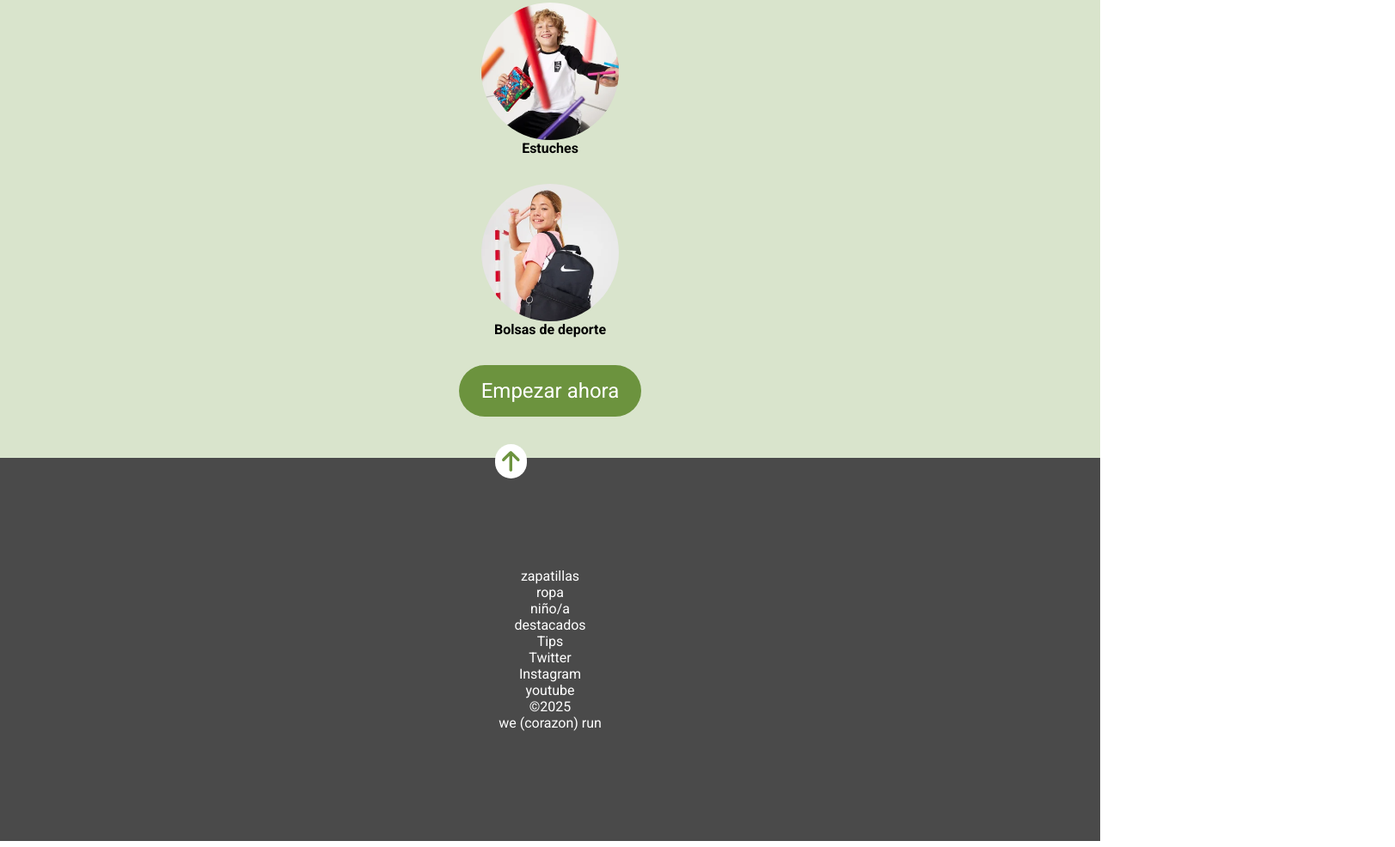
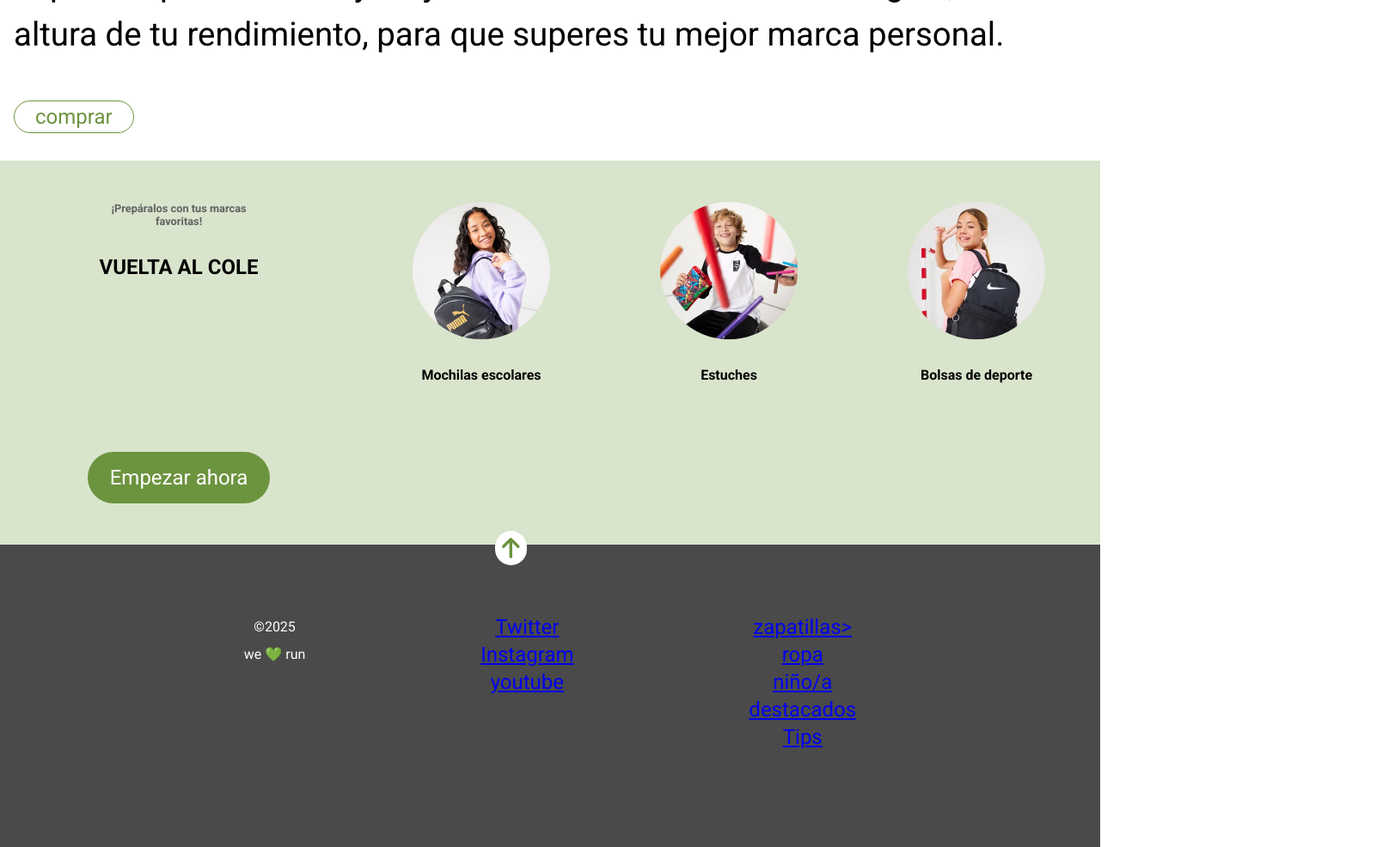
Before and after one commit to Adalab/modulo-1-evaluacion-final-Colet-Cristina, a plain HTML site: page index.html in a window 1280 px wide. Shown: the part 1517-2503 px from the top of the page at 86% size, 1623 px wide, since content can reach past the window. Drawn offline with Linux system fonts and the light colour scheme.

Commit message:
end commit

```diff
--- a/index.html
+++ b/index.html
@@ -11,43 +11,40 @@
         rel="stylesheet">
     <link rel="stylesheet" href="./style.css" />
 </head>
-<!----  ----------------- SECCION-BODY --------------------------------  ---->
 
 <body>
-    <!-- ----------------       --- Hero----            -- -->
+
     <header class="hero" id="hero-top">
         <div class="menu-container">
             <a href="https://adalab.es/" rel="pagina adalab">
                 <img src="./image/menu-ico.svg" alt="boton hamburgesa" class="menu" />
             </a>
-
         </div>
         <div class="tex">
-            <h1 class="title">COMIENZOS COMPARTIDOS</h1>
+            <h2 class="shop">COMIENZOS COMPARTIDOS</h2>
             <p class="delusion">Todo lo que necesitan para volver al cole con ilusión</p>
         </div>
         <a href="#vuelta-al-cole">
             <img src="./image/scroll.svg" alt="Flecha scroll" class="scroll">
         </a>
     </header>
-    <!--    -------content------       -->
     <main>
         <section class="content">
             <p class="history">HISTORIAS, MODAS Y ROPA DEPORTIVA</p>
-            <h2 class="shop">TU TIENDA DE DEPORTE</h2>
+            <h1 class="title">TU TIENDA DE DEPORTE</h1>
             <p class="sport"> El deporte nos mantiene en forma. Nos mantiene alerta. Nuestra ropa deportiva para hombre
                 y mujer te
                 ofrece las últimas tecnologías, a la altura de tu rendimiento, para que superes tu mejor marca
                 personal.</p>
             <a class="button-shop" href="https://adalab.es/" rel="pagina adalab">comprar</a>
         </section>
-        <!-- -----------------Reason------------------- -->
         <section class="Reason" id="vuelta-al-cole">
             <div class="list-item">
                 <p class="call"> ¡Prepáralos con tus marcas favoritas!</p>
                 <h2 class="Lap"> VUELTA AL COLE</h2>
             </div>
-            <div class="list-item"><img src="./image/niña-puma-desk.png" alt="Niña con mochila" class="img">
+            <div class="list-item">
+                <img src="./image/niña-puma-desk.png" alt="Niña con mochila" class="img">
                 <span>Mochilas escolares</span>
             </div>
             <div class="list-item">
@@ -59,28 +56,47 @@
                 <span>Bolsas de deporte</span>
             </div>
             <a class="button-now" href="https://adalab.es/" rel="pagina adalab">Empezar ahora</a>
-
         </section>
     </main>
-    <!--  ------------------footer---------------------   -->
     <footer class="page">
         <a href="#hero-top">
             <img src="./image/ico-arrow-green.svg" alt="Flecha" class="arrow">
         </a>
-        <ul class="clothes">
-            <li>zapatillas</li>
-            <li>ropa</li>
-            <li>niño/a</li>
-            <li>destacados</li>
-            <li>Tips</li>
-        </ul>
-        <ul class="social">
-            <li>Twitter</li>
-            <li>Instagram</li>
-            <li>youtube</li>
-            <li>&copy;2025</li>
-            <li>we (corazon) run</li>
-        </ul>
+        <div class="footer">
+            <ul class="clothes">
+                <li>
+                    <a href="https://adalab.es/" rel="pagina adalab">zapatillas></a>
+                </li>
+                <li>
+                    <a href="https://adalab.es/" rel="pagina adalab">ropa</a>
+
+                </li>
+                <li>
+                    <a href="https://adalab.es/" rel="pagina adalab">niño/a</a>
+                </li>
+                <li>
+                    <a href="https://adalab.es/" rel="pagina adalab">destacados</a>
+                </li>
+                <li>
+                    <a href="https://adalab.es/" rel="pagina adalab">Tips</a>
+                </li>
+            </ul>
+            <ul class="social">
+                <li>
+                    <a href="https://adalab.es/" rel="pagina adalab">Twitter</a>
+                </li>
+                <li>
+                    <a href="https://adalab.es/" rel="pagina adalab">Instagram</a>
+                </li>
+                <li>
+                    <a href="https://adalab.es/" rel="pagina adalab">youtube</a>
+                </li>
+            </ul>
+            <ul class="copy">
+                <li>&copy;2025</li>
+                <li>we &#128154 run</li>
+            </ul>
+        </div>
     </footer>
 </body>
 
--- a/style.css
+++ b/style.css
@@ -6,15 +6,11 @@
 
 :root {
     font-family: "roboto", sans-serif;
-    font-optical-sizing: auto;
 }
-
-/*-- ---------hero---------*/
 
 .hero {
     display: flex;
     align-items: center;
-    justify-content: center;
     background-image: url("./image/cover.jpeg");
     background-size: cover;
     background-repeat: no-repeat;
@@ -23,7 +19,6 @@
     width: 100%;
     position: relative;
     color: white;
-    /* max-width: 100%;*/
 }
 
 .menu-container {
@@ -39,11 +34,18 @@
     background-color: #6c933e;
 }
 
+.shop {
+    margin: 10%;
+    font-weight: bold letter-spacing:;
+    text-align: center;
+    font-size: 3rem;
+}
 
-.text {
-    display: flex;
-    flex-direction: column;
-    align-content: flex-end
+.delusion {
+    margin: 10%;
+    letter-spacing: ;
+    text-align: center;
+    font-size: 1.3rem;
 }
 
 .cover {
@@ -53,23 +55,28 @@
     display: block;
 }
 
-/*  ----------------content------------------  */
+.scroll {
+    background-color: white;
+    height: 3rem;
+    border-radius: 50%;
+    padding: 1rem 1rem;
+    position: absolute;
+    bottom: 0.5rem;
+    left: 45%;
+    top: 85%;
+}
+
 .content {
 
     display: flex;
-    /*contenedor flexibl */
     flex-direction: column;
     align-items: flex-start;
     text-align: left;
     line-height: 1.5;
-    /* altura linea texto*/
-    font-size: 1.25rem;
     width: 100%;
-    /* ancho completo*/
+
     padding: 2rem 1rem;
-    /* espacio interno*/
     max-width: 50rem;
-    /* responsi evita que se estire demasiado*/
     margin: 0 auto;
 }
 
@@ -81,6 +88,7 @@
 }
 
 .sport {
+    font-size: larger;
     margin-bottom: 3rem;
 }
 
@@ -94,11 +102,7 @@
     align-self: flex-start;
 }
 
-/*--------------Reaso------------------*/
-
 .Reason {
-    display: grid;
-    grid-template-columns: 1fr;
     text-align: center;
     gap: 2rem;
     background-color: #d9e4cc;
@@ -107,6 +111,13 @@
 }
 
 .list-item {
+    display: grid;
+    grid-template-columns: 1fr;
+    text-align: center;
+    gap: 2rem;
+    background-color: #d9e4cc;
+    padding: 1.5rem 1rem 3rem 1rem;
+    justify-items: center;
     display: flex;
     flex-direction: column;
     align-items: center;
@@ -121,7 +132,7 @@
     height: 10rem;
     border-radius: 50%;
     object-fit: cover;
-    /*imagen dentro del circulo*/
+
 }
 
 .call {
@@ -140,13 +151,12 @@
     padding: 1rem 1.6rem;
 }
 
-/*----   footer  ------*/
 .page {
 
     background-color: #4a4a4a;
     color: white;
     text-align: center;
-    padding: 8rem;
+    padding: 5rem;
     position: relative;
 }
 
@@ -160,10 +170,91 @@
     top: -1rem;
 }
 
+.footer {
+    text-decoration: none;
+
+    font-size: 1.5rem;
+    line-height: 2rem;
+}
+
 .clothes {
+    text-decoration: none;
     list-style-type: none;
+    margin-bottom: 2rem;
 }
 
 .social {
     list-style-type: none;
+    margin-bottom: 2rem;
 }
+
+.copy {
+    list-style-type: none;
+    font-size: 1rem;
+}
+
+@media (min-width: 1200px) {
+    .menu {
+        height: 5rem;
+    }
+
+    .hero {
+        padding: 40rem;
+    }
+
+    .tex {
+
+        display: flex;
+        flex-direction: column;
+    }
+
+    .shop {
+        font-size: 8rem;
+        margin-right: 4rem;
+        margin-bottom: 0.5rem;
+    }
+
+    .delusion {
+        font-size: 3rem;
+        margin-right: 5rem;
+        margin-top: 0.5rem;
+    }
+
+    .content {
+        max-width: 90rem;
+        margin-left: auto;
+        margin-right: 50rem;
+        font-size: 2rem;
+    }
+
+    .Reason {
+        display: grid;
+        grid-template-columns: 1.5fr repeat(3, 1fr);
+        gap: 2rem;
+        justify-content: center;
+        margin: 0 auto;
+    }
+
+    .list-item {
+        display: grid;
+        grid-template-columns: 25% 25% 25% 25%;
+        text-align: center;
+        gap: 2rem;
+        background-color: #d9e4cc;
+        padding: 1.5rem 1rem 3rem 1rem;
+        justify-items: center;
+        display: flex;
+        align-items: center;
+        text-align: center;
+        width: 100%;
+        max-width: 15rem;
+        font-weight: bolder;
+    }
+
+    .footer {
+        display: flex;
+        flex-direction: row-reverse;
+        justify-content: space-evenly;
+    }
+
+}
```
